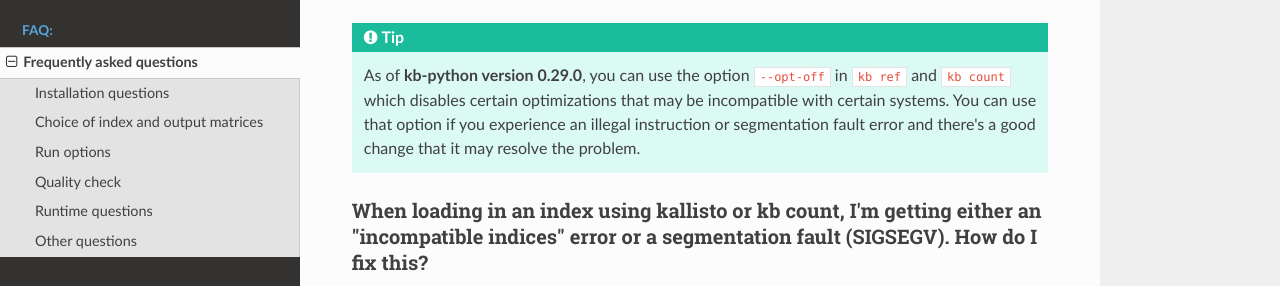
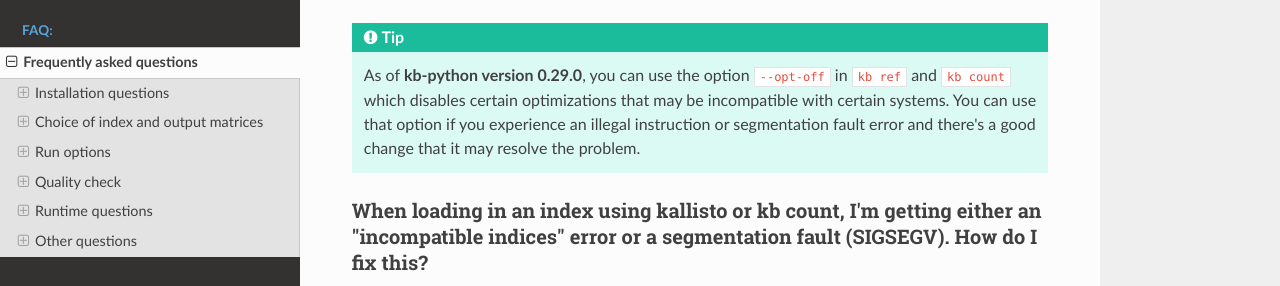
Before and after one commit to pachterlab/kb_docs, a Sphinx documentation site: the page built from docs/source/FAQ.rst, in a window 1280 px wide and 900 px high, scrolled down 437 px. Shown: the part 611-897 px from the top of the window. Built offline with Sphinx 7.4.7 and the Read the Docs theme 3.1.0, drawn with Linux system fonts in a browser that asks for light colours; pages that are not in the unit, such as notebooks, are missing from menus.

Commit message:
Update conf.py

```diff
--- a/docs/source/conf.py
+++ b/docs/source/conf.py
@@ -41,7 +41,7 @@
 smartquotes = False
 smartquotes_action = 'qe'
 html_theme_options = {
-    'navigation_depth': 2
+    'navigation_depth': 3
 }
 
 # Add "View on Github" link
```
